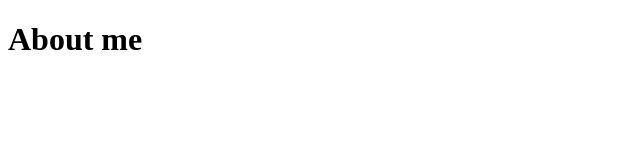
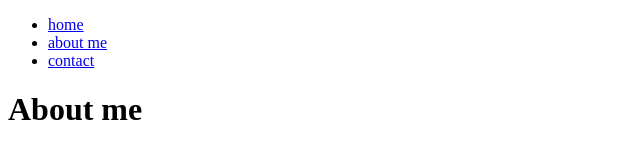
Before and after one commit to JesusMartiNol/GIT-AzulSchool, a plain HTML site: page index.html in a window 1280 px wide. Shown: the whole page, without its empty margins (0-640 px from the left). Drawn offline with Linux system fonts and the light colour scheme.

Commit message:
Added Navbar

```diff
--- a/index.html
+++ b/index.html
@@ -6,6 +6,16 @@
     <title>Mi pagina web</title>
 </head>
 <body>
+<header>
+  <nav>
+    <ul>
+      <li><a href="#">home</a></li>
+      <li><a href="#">about me</a></li>
+      <li><a href="#">contact</a></li>
+    </ul>
+  </nav>
+</header>
   <h1>About me</h1>
+
 </body>
 </html>
```
